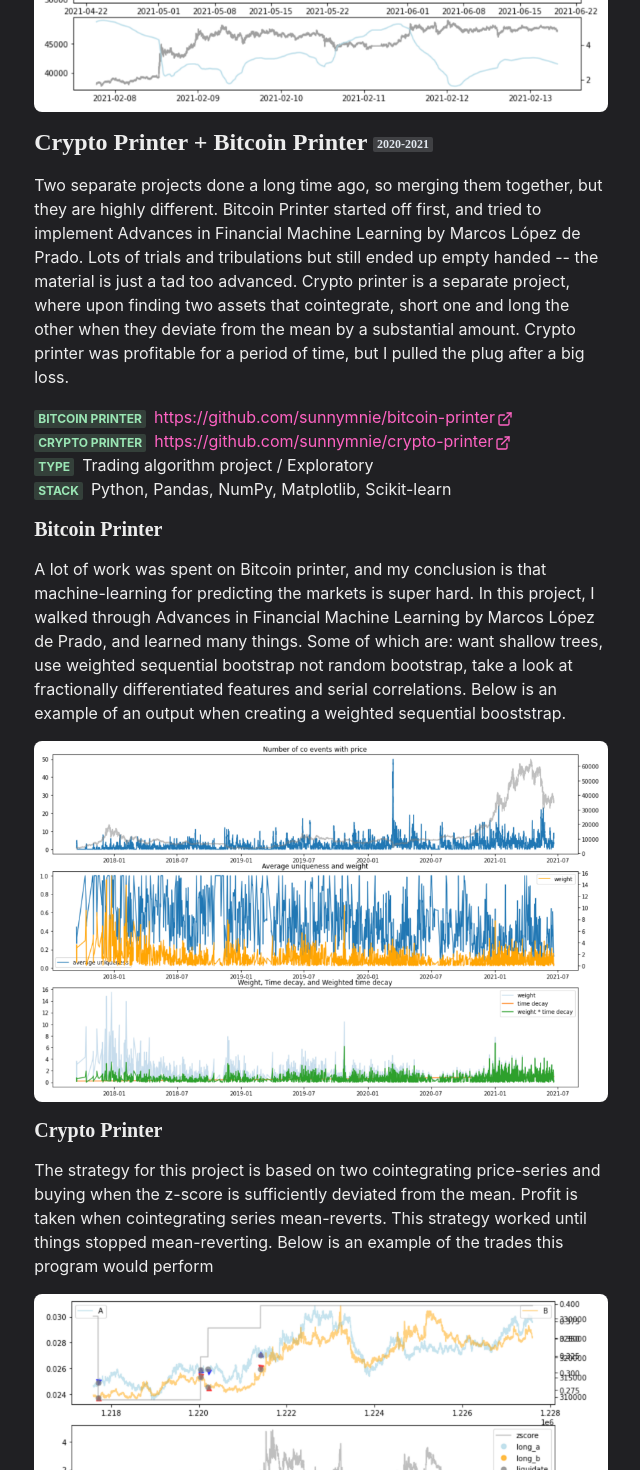
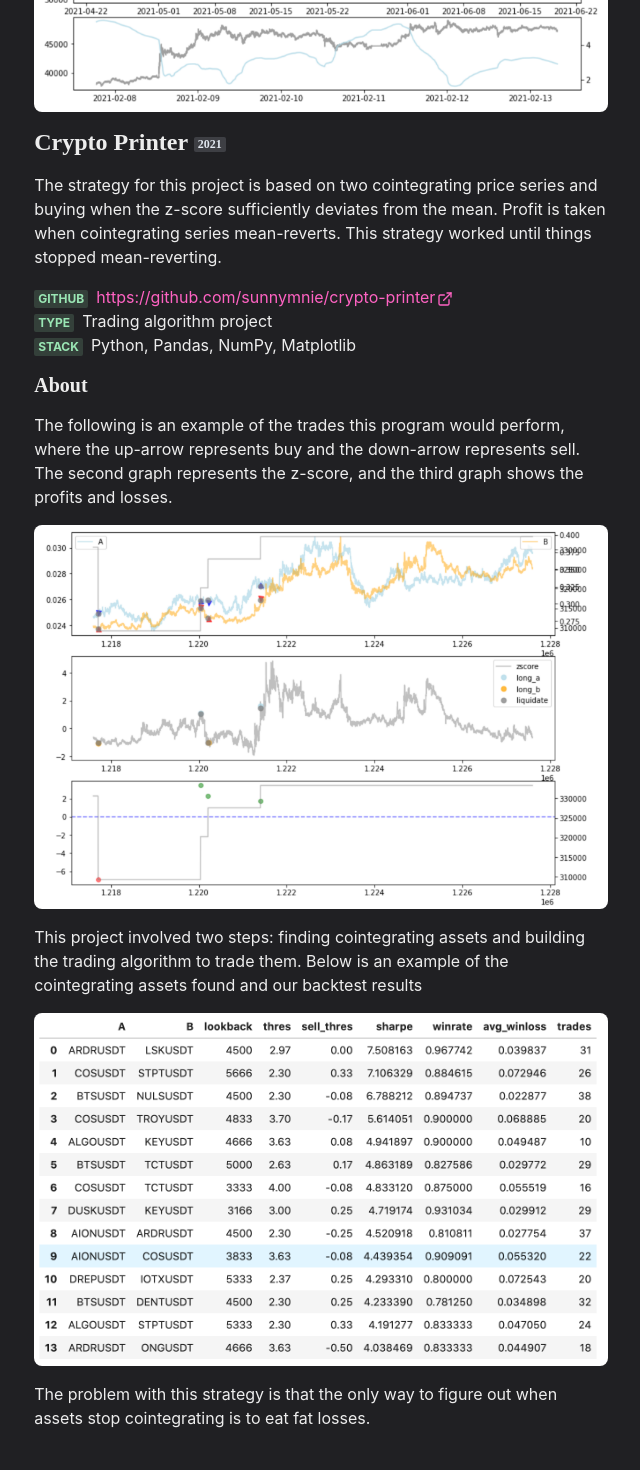
Before and after one commit to sunnymnie/portfolio, a Next.js app: page /works/crypto-printer in a window 1280 px wide. Shown: the part 220-1690 px from the top of the page, without its empty margins (319-959 px from the left). Built offline with nearby package versions, Linux system fonts and the light colour scheme.

Commit message:
split crypto and bitcoin printers into two

```diff
--- a/pages/works/crypto-printer.js
+++ b/pages/works/crypto-printer.js
@@ -14,66 +14,43 @@ const Work = () => (
         <Container>
             <WorkImage src="crypto-thumb.png" alt="crypto printer thumbnail" />
             <Title>
-                Crypto Printer + Bitcoin Printer <Badge>2020-2021</Badge>
+                Crypto Printer <Badge>2021</Badge>
             </Title>
             <Paragraph>
-                Two separate projects done a long time ago, so merging them together, but they are highly different.
-                Bitcoin Printer started off first, and tried to implement Advances in Financial Machine Learning
-                by Marcos López de Prado. Lots of trials and tribulations but still ended up empty handed -- the
-                material is just a tad too advanced. Crypto printer is a separate project, where upon finding
-                two assets that cointegrate, short one and long the other when they deviate from the mean
-                by a substantial amount. Crypto printer was profitable for a period of time, but I pulled the plug
-                after a big loss.
+                The strategy for this project is based on two cointegrating price series and buying
+                when the z-score sufficiently deviates from the mean. Profit is taken when cointegrating series mean-reverts.
+                This strategy worked until things stopped mean-reverting.
             </Paragraph>
             <List my={4}>
                 <ListItem>
-                    <Meta>Bitcoin printer</Meta>
-                    <Link href="https://github.com/sunnymnie/bitcoin-printer" target="_blank">
-                        https://github.com/sunnymnie/bitcoin-printer<ExternalLinkIcon mx="2px" />
-                    </Link>
-                </ListItem>
-                <ListItem>
-                    <Meta>Crypto printer</Meta>
+                    <Meta>Github</Meta>
                     <Link href="https://github.com/sunnymnie/crypto-printer" target="_blank">
                         https://github.com/sunnymnie/crypto-printer<ExternalLinkIcon mx="2px" />
                     </Link>
                 </ListItem>
                 <ListItem>
                     <Meta>Type</Meta>
-                    <span>Trading algorithm project / Exploratory</span>
+                    <span>Trading algorithm project</span>
                 </ListItem>
                 <ListItem>
                     <Meta>Stack</Meta>
-                    <span>Python, Pandas, NumPy, Matplotlib, Scikit-learn</span>
+                    <span>Python, Pandas, NumPy, Matplotlib</span>
                 </ListItem>
             </List>
 
             <Header>
-                Bitcoin Printer
+                About
             </Header>
             <Paragraph>
-                A lot of work was spent on Bitcoin printer, and my conclusion is that machine-learning for predicting
-                the markets is super hard. In this project, I walked through Advances in Financial Machine Learning
-                by Marcos López de Prado, and learned many things. Some of which are: want shallow trees, use
-                weighted sequential bootstrap not random bootstrap, take a look at fractionally differentiated features and
-                serial correlations. Below is an example of an output when creating a weighted sequential booststrap.
-            </Paragraph>
-            <WorkImage src="bitcoin-1.png" alt="bitcoin printer weighted sequential booststrap" />
-            <Header>
-                Crypto Printer
-            </Header>
-            <Paragraph>
-                The strategy for this project is based on two cointegrating price-series and buying
-                when the z-score is sufficiently deviated from the mean.
-                Profit is taken when cointegrating series mean-reverts. This strategy worked until things stopped
-                mean-reverting. Below is an example of the trades this program would perform
+                The following is an example of the trades this program would perform,
+                where the up-arrow represents buy and the down-arrow represents sell.
+                The second graph represents the z-score, and the third graph shows the profits and losses.
             </Paragraph>
             <WorkImage src="crypto-1.png" alt="crypto printer trades" />
 
             <Paragraph>
-                This project involved two parts: finding cointegrating assets and building the
-                trading algorithm to trade them. Below is an example of the cointengrating assets found and
-                our backtest results
+                This project involved two steps: finding cointegrating assets and building the trading algorithm to trade them.
+                Below is an example of the cointegrating assets found and our backtest results
             </Paragraph>
             <WorkImage src="crypto-2.png" alt="crypto printer cointegrating assets" />
             <Paragraph>
```
Also changed, not shown: pages/works.js (+9 -0 lines), pages/works/bitcoin-printer.js (added, +60 -0 lines).
